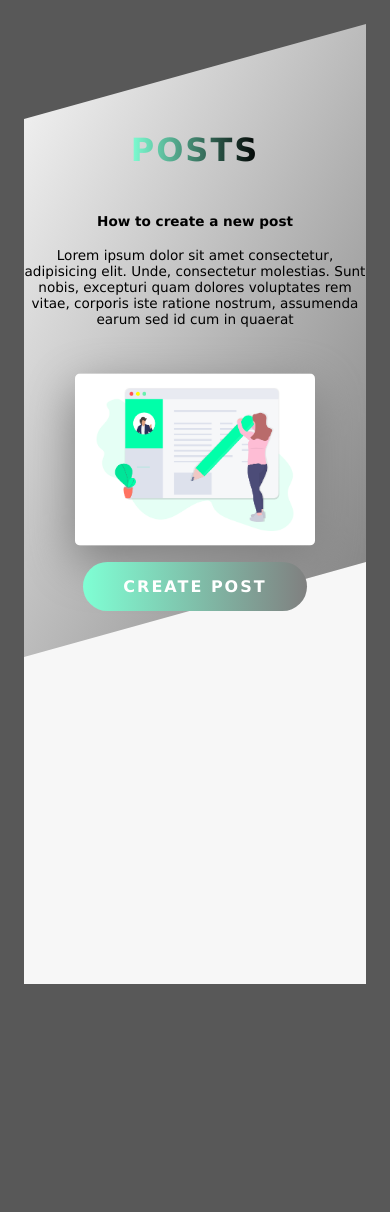
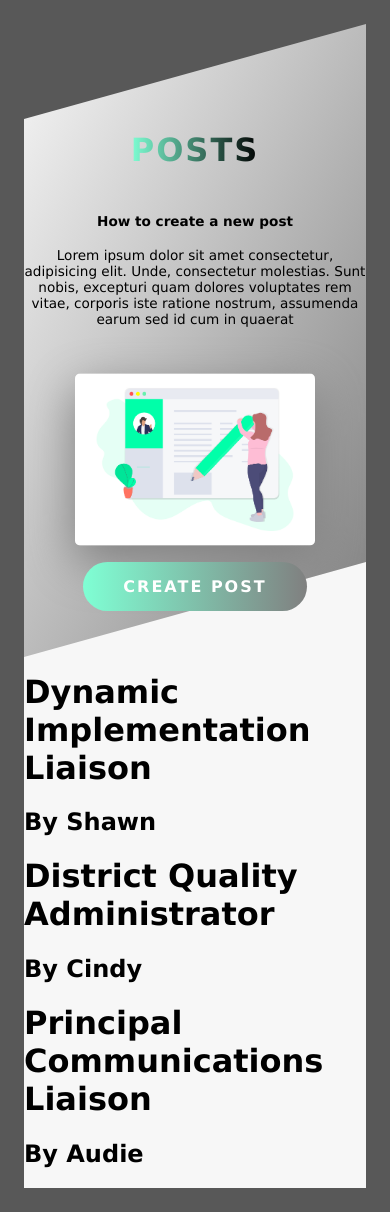
Before and after one commit to angelbenoit/SocialMediaClone, a React (Create React App) app in the folder client/: page /posts in a window 390 px wide. Before the commit the page ends 1008 px from the top, so only its background shows below. Built offline with nearby package versions, Linux system fonts and the light colour scheme; no server answers.

Commit message:
fix responsive bug and add post list and post item component

```diff
--- a/client/package.json
+++ b/client/package.json
@@ -15,6 +15,7 @@
   },
   "dependencies": {
     "axios": "^0.17.1",
+    "faker": "^4.1.0",
     "node-sass": "^4.9.0",
     "react": "^16.2.0",
     "react-dom": "^16.2.0",
--- /dev/null
+++ b/client/src/components/PostItem.js
@@ -0,0 +1,14 @@
+import React, { Component } from 'react';
+
+class PostItem extends Component {
+    render() {
+        return (
+            <div>
+                <h1>{this.props.title}</h1>
+                <h2>By {this.props.name}</h2>
+            </div>
+        );
+    }
+}
+
+export default PostItem;
--- /dev/null
+++ b/client/src/components/PostList.js
@@ -0,0 +1,29 @@
+import React, { Component } from 'react';
+import PostItem from './PostItem';
+import faker from 'faker';
+
+class PostList extends Component {
+    render() {
+        return (
+            <div>
+                <PostItem
+                    name={faker.name.firstName()}
+                    title={faker.name.title()}
+                />
+
+                <PostItem
+                    name={faker.name.firstName()}
+                    title={faker.name.title()}
+                />
+
+                <PostItem
+                    name={faker.name.firstName()}
+                    title={faker.name.title()}
+                />
+
+            </div>
+        );
+    }
+}
+
+export default PostList;
--- a/client/src/components/Posts.js
+++ b/client/src/components/Posts.js
@@ -1,5 +1,6 @@
 import React, { Component } from 'react';
 import postImage from '../images/post.png';
+import PostList from './PostList';
 
 class Posts extends Component {
     render() {
@@ -14,10 +15,10 @@ class Posts extends Component {
                         <div className="instructions">
                             <h4>How to create a new post</h4>
                             <p>
-                               Lorem ipsum dolor sit amet consectetur, adipisicing elit.
-                               Unde, consectetur molestias. Sunt nobis, excepturi quam
-                               dolores voluptates rem vitae, corporis
-                               iste ratione nostrum, assumenda earum sed id cum in quaerat
+                                Lorem ipsum dolor sit amet consectetur, adipisicing elit.
+                                Unde, consectetur molestias. Sunt nobis, excepturi quam
+                                dolores voluptates rem vitae, corporis
+                                iste ratione nostrum, assumenda earum sed id cum in quaerat
                             </p>
                         </div>
                         <div className="instructions">
@@ -30,6 +31,10 @@ class Posts extends Component {
                     <div className="u-center-text">
                         <a href="#about" className="btn btn--aquamarine">Create Post</a>
                     </div>
+
+                    <div style={{marginTop: "2.5rem"}}>
+                        <PostList />
+                    </div>
                 </div>
             </div>
         );
--- a/client/src/css/style.css
+++ b/client/src/css/style.css
@@ -208,6 +208,9 @@ body {
   position: relative;
   display: flex;
   flex-direction: column; }
+  @media only screen and (max-height: 700px) {
+    .posts__header {
+      font-size: 65%; } }
   @media only screen and (max-width: 925px) {
     .posts__header {
       height: 75vh; } }
--- a/client/src/sass/layout/_posts__header.scss
+++ b/client/src/sass/layout/_posts__header.scss
@@ -7,6 +7,10 @@
         position: relative;
         display: flex;
         flex-direction: column;
+
+        @media only screen and (max-height: 700px) {
+            font-size: 65%;
+        }
 
         @media only screen and (max-width: 925px) {
             height: 75vh;
--- a/client/src/sass/main.scss
+++ b/client/src/sass/main.scss
@@ -17,3 +17,4 @@
 @import "layout/posts__header";
 
 @import "pages/home";
+@import "pages/posts";
```
Also changed, not shown: client/src/sass/pages/_posts.scss (added), 1 other file (tests, documents, lock files or other folders).
